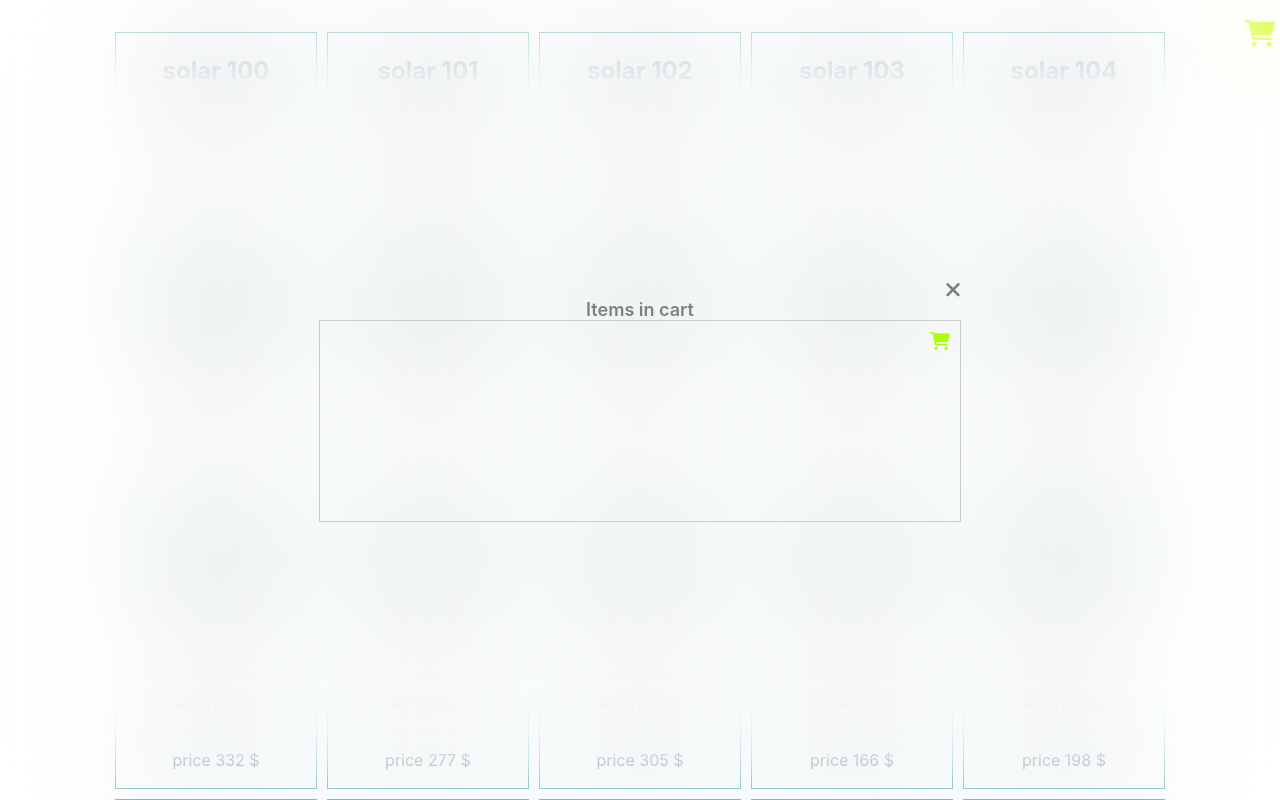
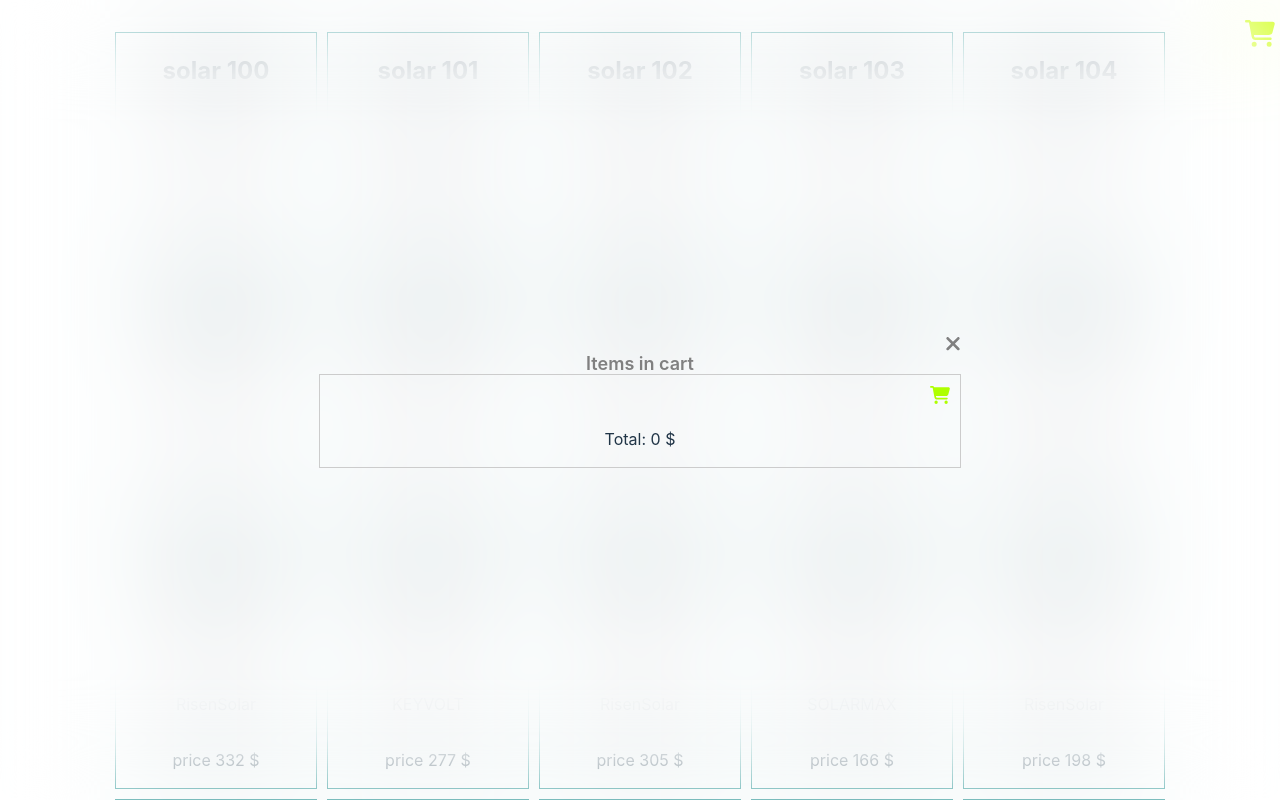
Before and after one commit to AKot1988/TenThousandTest, a React (Vite) app: page / in a window 1280 px wide. Both pictures are taken after a click on the icon 1260 px from the left and 33 px from the top of the page. Shown: the top 800 px of the page. Built offline with nearby package versions, Linux system fonts and the light colour scheme.

Commit message:
create cart component

```diff
--- a/src/components/ItemCard/ItemCard.module.scss
+++ b/src/components/ItemCard/ItemCard.module.scss
@@ -1,4 +1,5 @@
-.itemCard {
+.itemCard,
+.itemCardCart {
   width: 200px;
   display: flex;
   flex-direction: column;
--- a/src/components/ItemCard/ItemCard.tsx
+++ b/src/components/ItemCard/ItemCard.tsx
@@ -3,7 +3,6 @@ import { useSelector, useDispatch } from 'react-redux';
 import { addItem, removeItem } from '../../storage/itemSlice.jsx';
 import { ItemCardProps } from './helper';
 import classes from './ItemCard.module.scss';
-
 
 const ItemCard: FC<ItemCardProps> = ({ type, onClick, ...itemData }) => {
   const dispatch = useDispatch();
@@ -45,6 +44,20 @@ const ItemCard: FC<ItemCardProps> = ({ type, onClick, ...itemData }) => {
           </button>
         </div>
       );
+    case 'itemCart':
+      return (
+        <div className={classes.itemCardCart}>
+          <h2>{itemData.name}</h2>
+          <p>{itemData.mountType}</p>
+          <p>{itemData.manufacturer}</p>
+          <p>{`price ${itemData.price} $`}</p>
+          <p>{`in cart: ${itemQuantity}`}</p>
+          <button onClick={handleAddAction}>+</button>
+          <button disabled={itemQuantity === 0} onClick={handleRemoveAction}>
+            -
+          </button>
+        </div>
+      );
   }
 };
 
--- a/src/components/ItemCard/helper.tsx
+++ b/src/components/ItemCard/helper.tsx
@@ -7,6 +7,6 @@ export type ItemData = {
 };
 
 export interface ItemCardProps extends ItemData {
-  type: 'catalog' | 'item';
+  type: 'catalog' | 'item' | 'itemCart';
   onClick?: () => void;
 }
--- a/src/components/index.tsx
+++ b/src/components/index.tsx
@@ -1,3 +1,3 @@
-export { default as Modal } from "./Modal/Modal";
-export { default as Cart } from "./Cart/Cart";
-export { default as ItemCard } from "./ItemCard/ItemCard";
+export { default as Modal } from './Modal/Modal';
+export { default as Cart } from '../pages/Cart/Cart';
+export { default as ItemCard } from './ItemCard/ItemCard';
--- a/src/components/Cart/Cart.module.scss
+++ b/src/pages/Cart/Cart.module.scss
@@ -1,8 +1,10 @@
 .cart {
   position: relative;
   width: 50vw;
-  min-height: 200px;
+  // min-height: 200px;
   border: 1px solid #ccc;
+
+
 
   &  SVG {
     position: absolute;
@@ -12,4 +14,16 @@
     height: 20px;
     fill: rgb(174, 255, 0);
   }
+
+  &ItemsContainer {
+    display: flex;
+    flex-direction: row;
+    flex-wrap: wrap;
+    gap: 10px;
+    padding: 10px;
+  }
+
+  &Item {
+    list-style: none;
+  }
 }
--- a/src/components/Cart/Cart.tsx
+++ b/src/pages/Cart/Cart.tsx
@@ -1,6 +1,6 @@
 import { useSelector } from 'react-redux';
 import { FC } from 'react';
-import { ItemCard } from '../';
+import { ItemCard } from '../../components';
 import classes from './Cart.module.scss';
 
 const Cart: FC = () => {
@@ -11,15 +11,17 @@ const Cart: FC = () => {
       <svg xmlns="http://www.w3.org/2000/svg" viewBox="0 0 576 512">
         <path d="M0 24C0 10.7 10.7 0 24 0L69.5 0c22 0 41.5 12.8 50.6 32l411 0c26.3 0 45.5 25 38.6 50.4l-41 152.3c-8.5 31.4-37 53.3-69.5 53.3l-288.5 0 5.4 28.5c2.2 11.3 12.1 19.5 23.6 19.5L488 336c13.3 0 24 10.7 24 24s-10.7 24-24 24l-288.3 0c-34.6 0-64.3-24.6-70.7-58.5L77.4 54.5c-.7-3.8-4-6.5-7.9-6.5L24 48C10.7 48 0 37.3 0 24zM128 464a48 48 0 1 1 96 0 48 48 0 1 1 -96 0zm336-48a48 48 0 1 1 0 96 48 48 0 1 1 0-96z" />
       </svg>
-      {/* {cart.map((item: any) => (
-        <div key={item.itemData.id} className={classes.itemCard}>
-          <h2>{item.itemData.name}</h2>
-          <p>{item.itemData.mountType}</p>
-          <p>{item.itemData.manufacturer}</p>
-          <p>{`price ${item.itemData.price} $`}</p>
-          <p>{`in cart ${item.itemQuantity}`}</p>
-        </div>
-      ))} */}
+      <ul className={classes.cartItemsContainer}>
+        {items.map((item: any) => (
+          <li key={item.id} className={classes.cartItem}>
+            <ItemCard {...item} type="itemCart" />
+          </li>
+        ))}
+      </ul>
+      <p>{`Total: ${items.reduce(
+        (acc: number, item: any) => acc + item.price * item.quantity,
+        0
+      )} $`}</p>
     </div>
   );
 };
```
